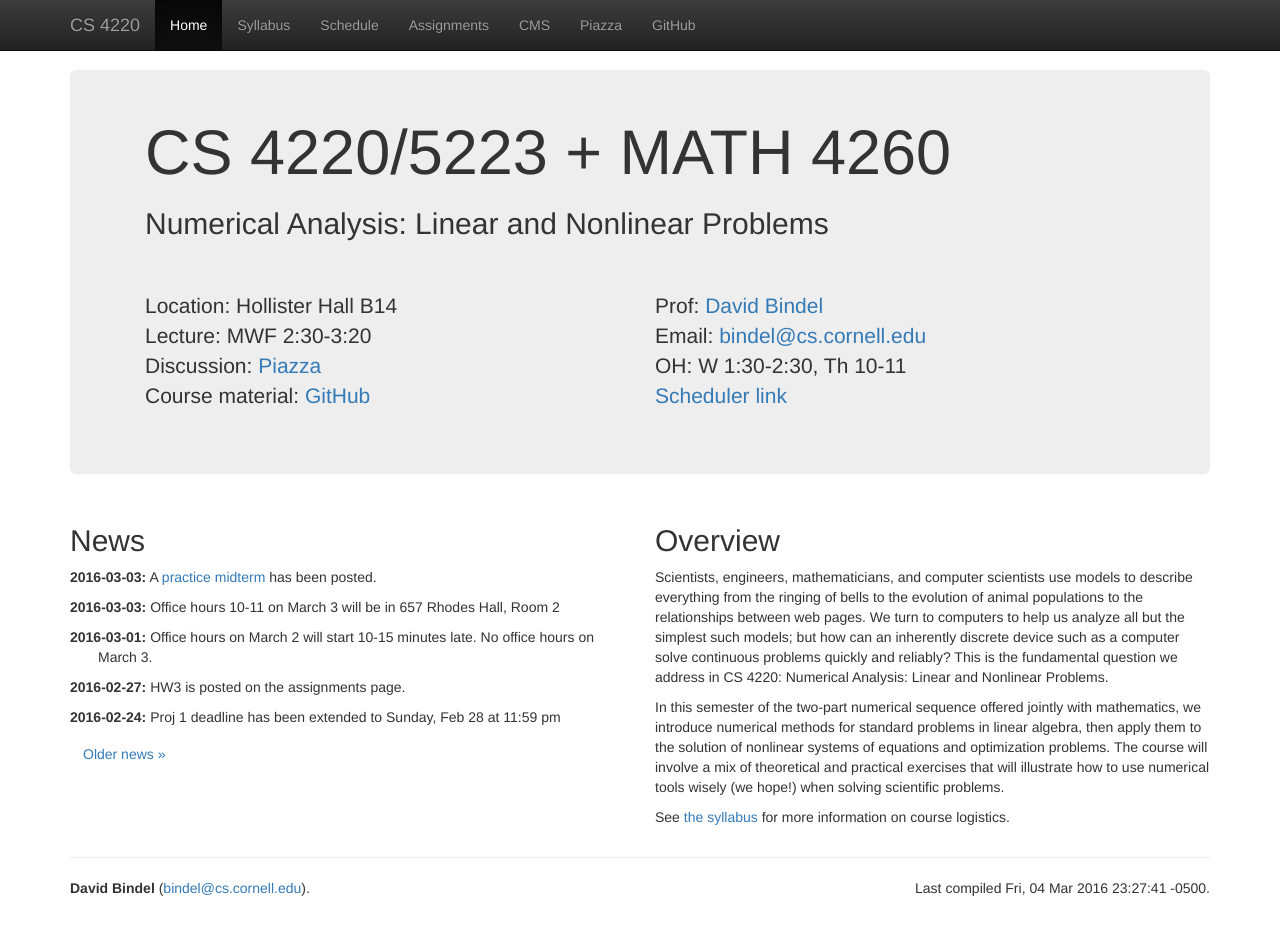
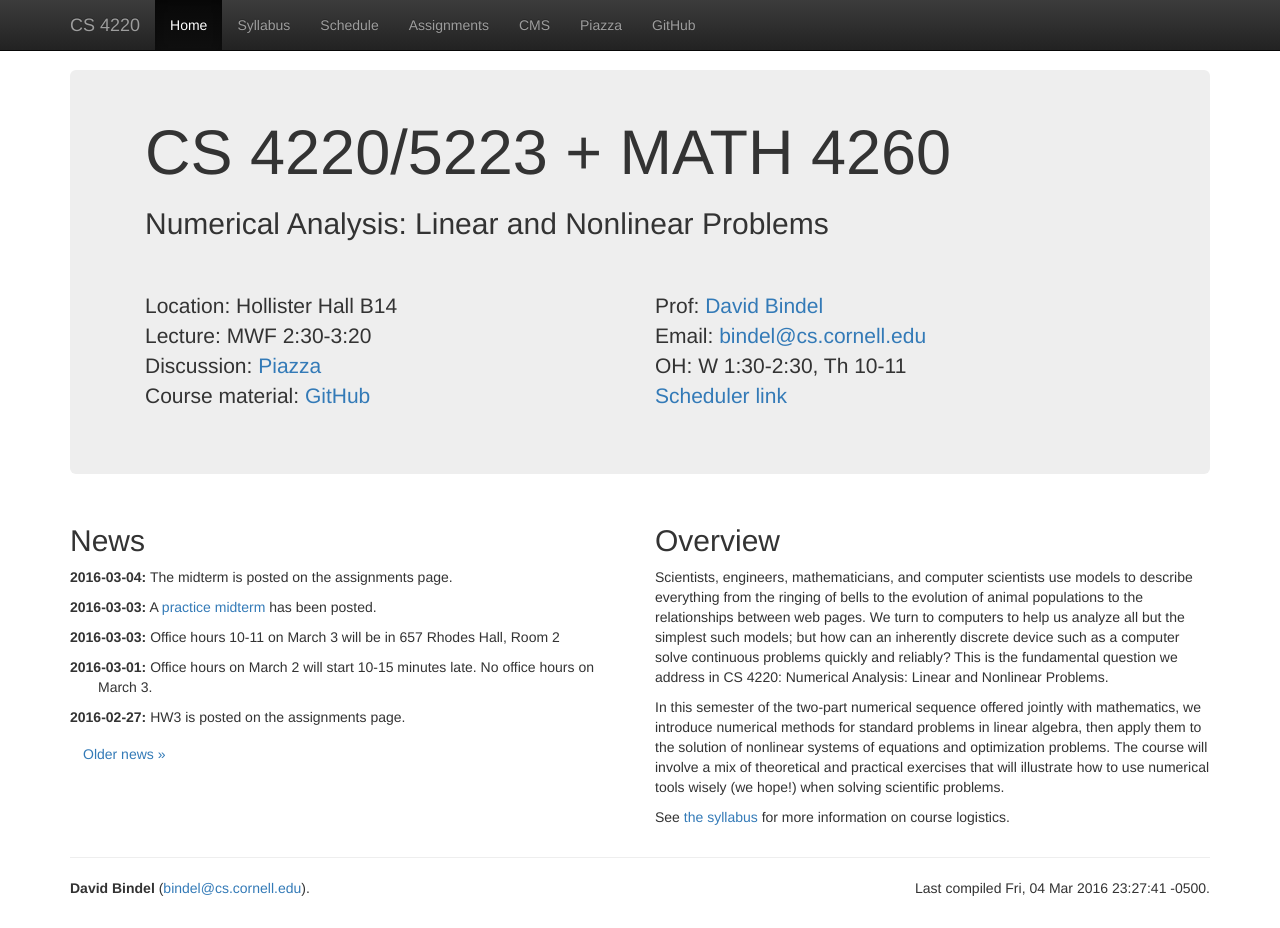
Before and after one commit to dbindel/cs4220-s17, a Jekyll site: the page built from web/index.html, in a window 1280 px wide and 928 px high. Built offline with Jekyll 4.4.1, drawn with Linux system fonts in a browser that asks for light colours; nearby versions of some CDN libraries.

Commit message:
Added links to midterm.

```diff
--- a/web/_data/hw.yml
+++ b/web/_data/hw.yml
@@ -18,6 +18,8 @@
 -
   desc: Midterm
   due: 2016-03-11
+  file: mt
+  support: [mt_codes.m]
 -
   desc: Project 2
   due: 2016-03-25
--- a/web/_data/news.yml
+++ b/web/_data/news.yml
@@ -49,3 +49,6 @@
 -
   date: 2016-03-03
   text: A <a href="hw/practice-mt.pdf">practice midterm</a> has been posted.
+-
+  date: 2016-03-04
+  text: The midterm is posted on the assignments page.
```
